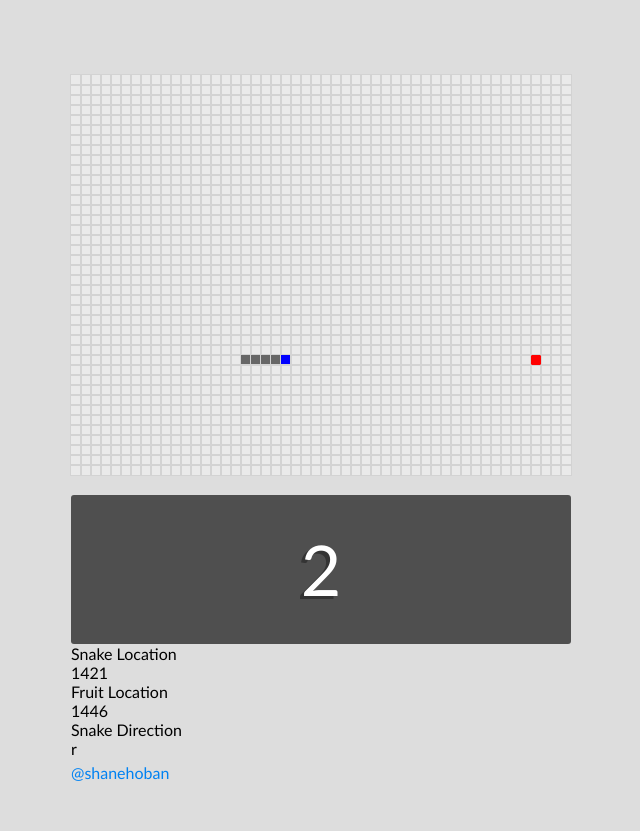
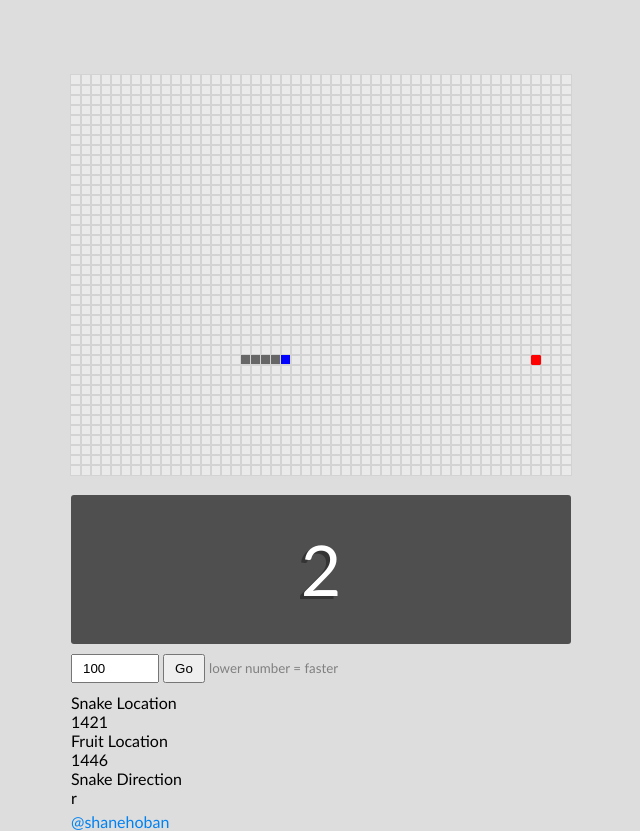
Before and after one commit to shanehoban/shanehoban.github.io, a plain HTML site: page autosnake/index.html in a window 1280 px wide. Shown: the whole page, without its empty margins (319-959 px from the left). Before the commit the page ends 800 px from the top, so only its background shows below. Drawn offline with nearby package versions, Linux system fonts and the light colour scheme.

Commit message:
speed changer

```diff
--- a/autosnake/index.html
+++ b/autosnake/index.html
@@ -5,8 +5,6 @@
 	<link rel="stylesheet" type="text/css" href="sds.css">
 </head>
 <body>
-
-
 
 	<div class="game-wrapper">
 
@@ -26,6 +24,13 @@
 		<div class="score-val">0</div>
 	</div>
 
+	<div class="game-speed">
+		<input type="number" value=100 min=5 max=1000 step=5 onChange="javascript: gameSpeed = this.value">
+		<button onClick="javascript: endGame(); resetGame(); startGame();">Go</button>
+		<small>lower number = faster</small>
+	</div>
+
+
 	<div class="debug">
 		Snake Location
 		<div class="snake-location"></div>
--- a/autosnake/sds.css
+++ b/autosnake/sds.css
@@ -139,3 +139,16 @@ footer{
     text-decoration: none;
     color: #0082f2;
 }
+
+.game-speed {
+    padding: 10px 0;
+}
+
+.game-speed button,
+.game-speed input{
+  padding: 5px 10px;
+}
+
+.game-speed small{
+  color: gray;
+}
--- a/autosnake/sds.js
+++ b/autosnake/sds.js
@@ -8,6 +8,7 @@
 	var GAME_SIZE = 2000;
 	var SNAKE = [];
 	var INTERVALS = [];
+	var gameSpeed = 100;
 
 
 //////////////////////////
@@ -92,7 +93,7 @@ function moveSnake(){
 	  if (moveDir !== 0) {
 	  	move(moveDir);
 	  }
-	}, 100));
+	}, gameSpeed));
 
 	$(document).keydown(function(e) {
 	  if (e.which === RIGHT && moveDir !== 'l') {
@@ -238,11 +239,10 @@ function moveSnake(){
 	};
 };
 
+function startGame(){
+	$(document).trigger(downE);
+}
+
 $('.game-over button').on('click', resetGame);
-
 resetGame();
-
-
-$(document).ready(function(){
-	$(document).trigger(downE);
-});
+startGame();
```
